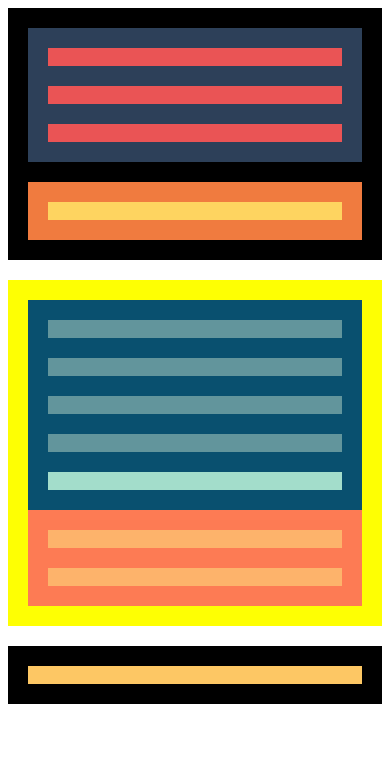
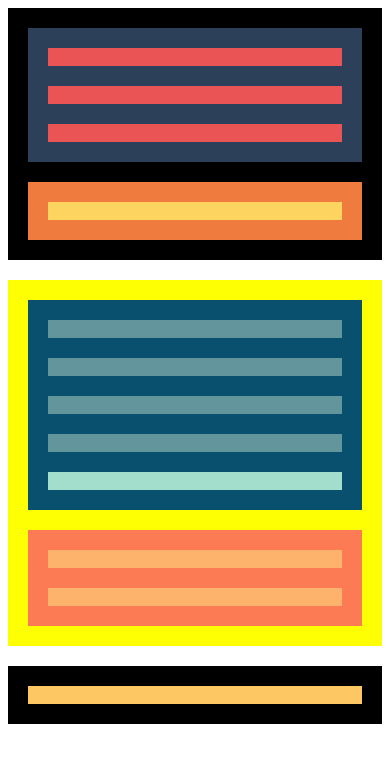
Before and after one commit to mikipalmacis/sprint1, a plain HTML site: page index.html in a window 390 px wide. Drawn offline with Linux system fonts and the light colour scheme.

Commit message:
Update index.css

```diff
--- a/index.css
+++ b/index.css
@@ -89,6 +89,7 @@
     {
         border-left: 0px;
         flex: 100;
+        border-top: 20px solid #FEFF03;
     }
     .flexContainerSec > div {
         flex: 320px;
```
